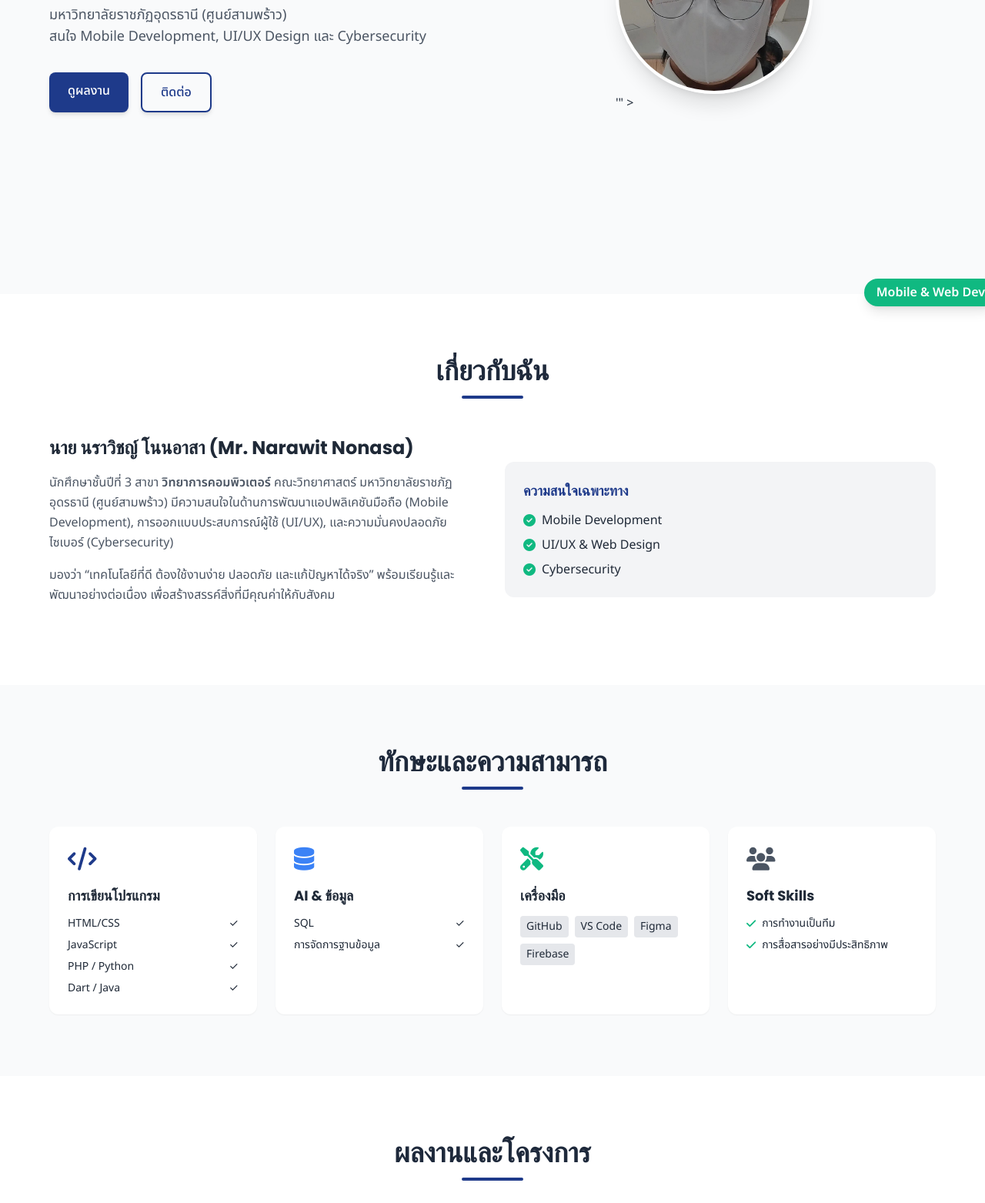
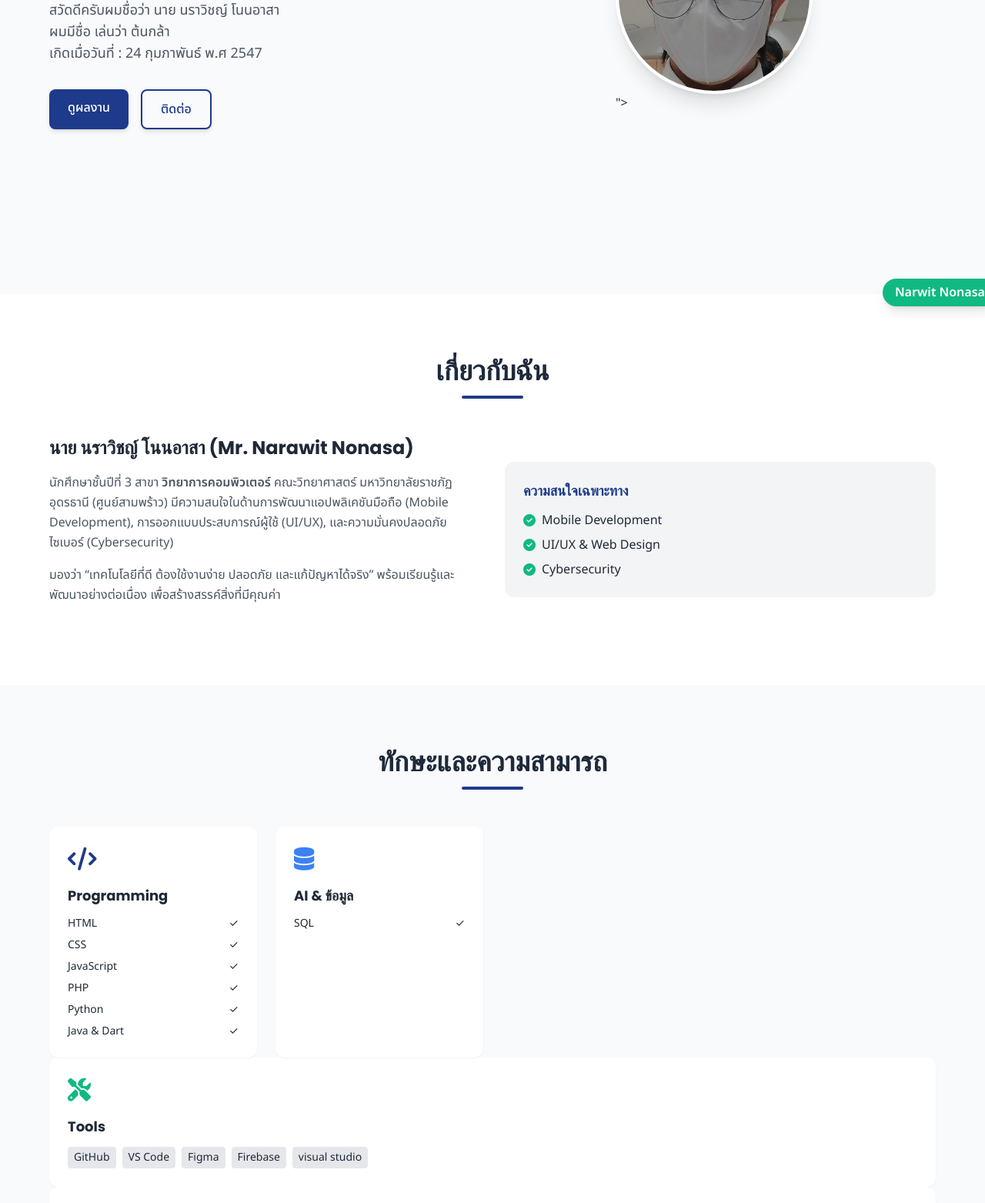
Before and after one commit to narawit00/Narawit.github.io, a plain HTML site: page index.html in a window 1280 px wide. Shown: the part 418-1981 px from the top of the page at 77% size. Drawn offline with nearby package versions, Linux system fonts and the light colour scheme.

Commit message:
Update index.html

```diff
--- a/index.html
+++ b/index.html
@@ -104,12 +104,15 @@
     <div class="md:w-1/2 mb-12 md:mb-0 md:pr-10 text-center md:text-left">
       <h1 class="text-3xl md:text-4xl lg:text-5xl font-bold text-gray-900 font-heading leading-tight">
         นาย นราวิชญ์ โนนอาสา <br />
-        <span class="text-primary">CS 66040249108 </span>
+        <span class="text-primary">Introduction  profile</span>
+        <p class="mt-4 text-lg text-gray-600 max-w-lg">
+            History
+        </p>
       </h1>
       <p class="mt-4 text-lg text-gray-600 max-w-lg">
-        นักศึกษาวิทยาการคอมพิวเตอร์ ชั้นปีที่ 3 <br />
-        มหาวิทยาลัยราชภัฏอุดรธานี (ศูนย์สามพร้าว) <br />
-        สนใจ Mobile Development, UI/UX Design และ Cybersecurity
+        สวัดดีครับผมชื่อว่า นาย นราวิชญ์  โนนอาสา <br />
+        ผมมีชื่อ เล่นว่า ต้นกล้า <br / >
+        เกิดเมื่อวันที่ : 24 กุมภาพันธ์ พ.ศ 2547
       </p>
       <div class="mt-8 flex flex-wrap gap-4 justify-center md:justify-start">
         <a href="#projects" class="px-6 py-3 bg-primary text-white rounded-lg font-medium hover:bg-blue-800 transition shadow-md">
@@ -124,16 +127,15 @@
     <div class="md:w-1/2 flex justify-center">
       <div class="relative">
         <div class="w-56 h-56 md:w-64 md:h-64 rounded-full overflow-hidden border-4 border-white shadow-xl">
-          <!-- 🖼️ สำหรับอัปโหลดรูปโปรไฟล์: วางไฟล์ชื่อ profile.jpg ไว้ในโฟลเดอร์ /images -->
+          <!--  สำหรับอัปโหลดรูปโปรไฟล์ -->
           <img
             src="myphoto.jpg"
             alt="นราวิชญ์ โนนอาสา"
             class="w-full h-full object-cover"
-            onerror="this.parentElement.innerHTML='<div class=\"bg-gray-200 w-full h-full flex items-center justify-center text-gray-500 text-center\">รูปโปรไฟล์<br>ยังไม่ได้อัปโหลด</div>'"
-          >
+            onerror="this.parentElement.innerHTML='<div class=\"bg-gray-200 w-full h-full flex items-center justify-center text-gray-500 text-center\">รูปโปรไฟล์<br>ยังไม่ได้อัปโหลด</div>">
         </div>
         <div class="absolute -bottom-4 -right-4 bg-accent text-white px-4 py-1.5 rounded-full font-bold shadow-lg text-sm md:text-base">
-          Mobile & Web Dev
+          Narwit Nonasa
         </div>
       </div>
     </div>
@@ -156,7 +158,7 @@
           </p>
           <p class="text-gray-600 mb-6 leading-relaxed">
             มองว่า “เทคโนโลยีที่ดี ต้องใช้งานง่าย ปลอดภัย และแก้ปัญหาได้จริง”
-            พร้อมเรียนรู้และพัฒนาอย่างต่อเนื่อง เพื่อสร้างสรรค์สิ่งที่มีคุณค่าให้กับสังคม
+            พร้อมเรียนรู้และพัฒนาอย่างต่อเนื่อง เพื่อสร้างสรรค์สิ่งที่มีคุณค่า
           </p>
         </div>
         <div class="bg-gray-100 p-6 rounded-xl">
@@ -194,10 +196,14 @@
           <div class="text-primary mb-4">
             <i class="fas fa-code text-3xl"></i>
           </div>
-          <h3 class="font-bold text-lg mb-3">การเขียนโปรแกรม</h3>
+          <h3 class="font-bold text-lg mb-3">Programming</h3>
           <div class="space-y-2">
             <div class="flex justify-between text-sm">
-              <span>HTML/CSS</span>
+              <span>HTML</span>
+              <span>✓</span>
+            </div>
+             <div class="flex justify-between text-sm">
+              <span>CSS</span>
               <span>✓</span>
             </div>
             <div class="flex justify-between text-sm">
@@ -205,11 +211,15 @@
               <span>✓</span>
             </div>
             <div class="flex justify-between text-sm">
-              <span>PHP / Python</span>
+              <span>PHP</span>
+              <span>✓</span>
+            </div>
+             <div class="flex justify-between text-sm">
+              <span>Python</span>
               <span>✓</span>
             </div>
             <div class="flex justify-between text-sm">
-              <span>Dart / Java</span>
+              <span>Java & Dart</span>
               <span>✓</span>
             </div>
           </div>
@@ -226,10 +236,7 @@
               <span>SQL</span>
               <span>✓</span>
             </div>
-            <div class="flex justify-between text-sm">
-              <span>การจัดการฐานข้อมูล</span>
-              <span>✓</span>
-            </div>
+           </div>
           </div>
         </div>
 
@@ -238,12 +245,13 @@
           <div class="text-accent mb-4">
             <i class="fas fa-tools text-3xl"></i>
           </div>
-          <h3 class="font-bold text-lg mb-3">เครื่องมือ</h3>
+          <h3 class="font-bold text-lg mb-3">Tools</h3>
           <div class="flex flex-wrap gap-2 mt-3">
             <span class="bg-gray-200 px-2 py-1 rounded text-sm">GitHub</span>
             <span class="bg-gray-200 px-2 py-1 rounded text-sm">VS Code</span>
             <span class="bg-gray-200 px-2 py-1 rounded text-sm">Figma</span>
             <span class="bg-gray-200 px-2 py-1 rounded text-sm">Firebase</span>
+            <span class="bg-gray-200 px-2 py-1 rounded text-sm">visual studio</span>
           </div>
         </div>
 
@@ -258,7 +266,7 @@
               <i class="fas fa-check text-accent mr-2"></i> การทำงานเป็นทีม
             </li>
             <li class="flex items-center">
-              <i class="fas fa-check text-accent mr-2"></i> การสื่อสารอย่างมีประสิทธิภาพ
+              <i class="fas fa-check text-accent mr-2"></i> การสื่อสารกับทีม
             </li>
           </ul>
         </div>
```
